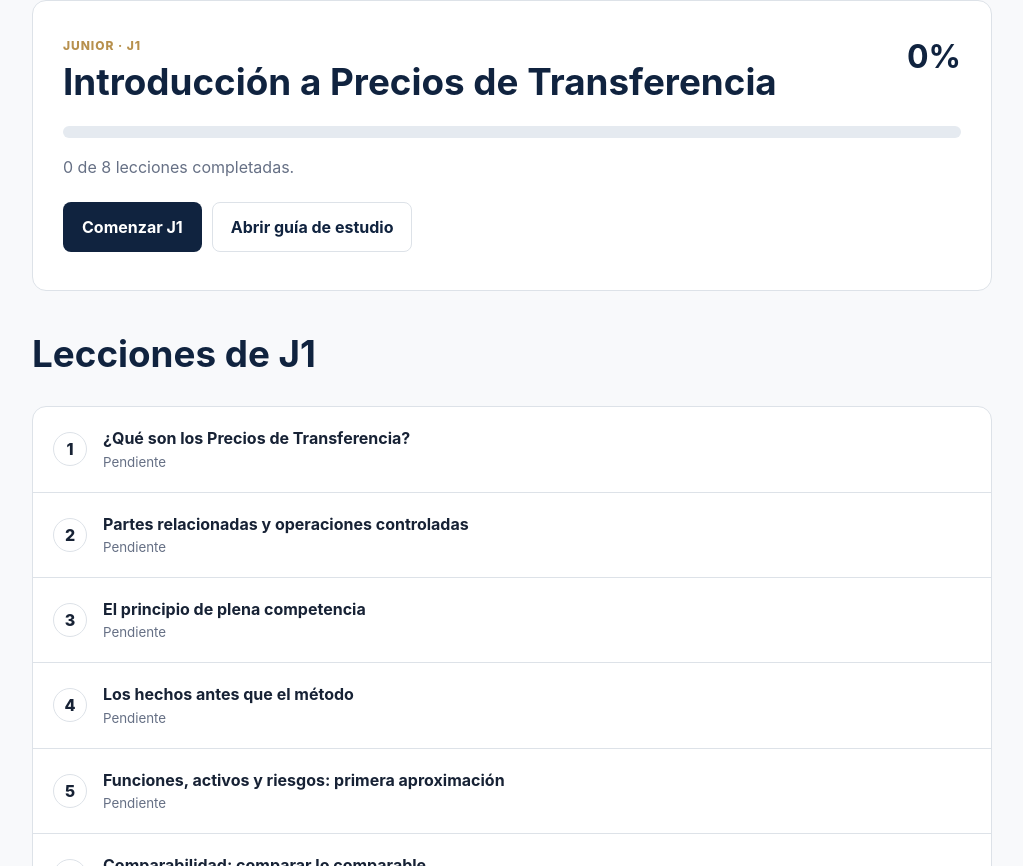
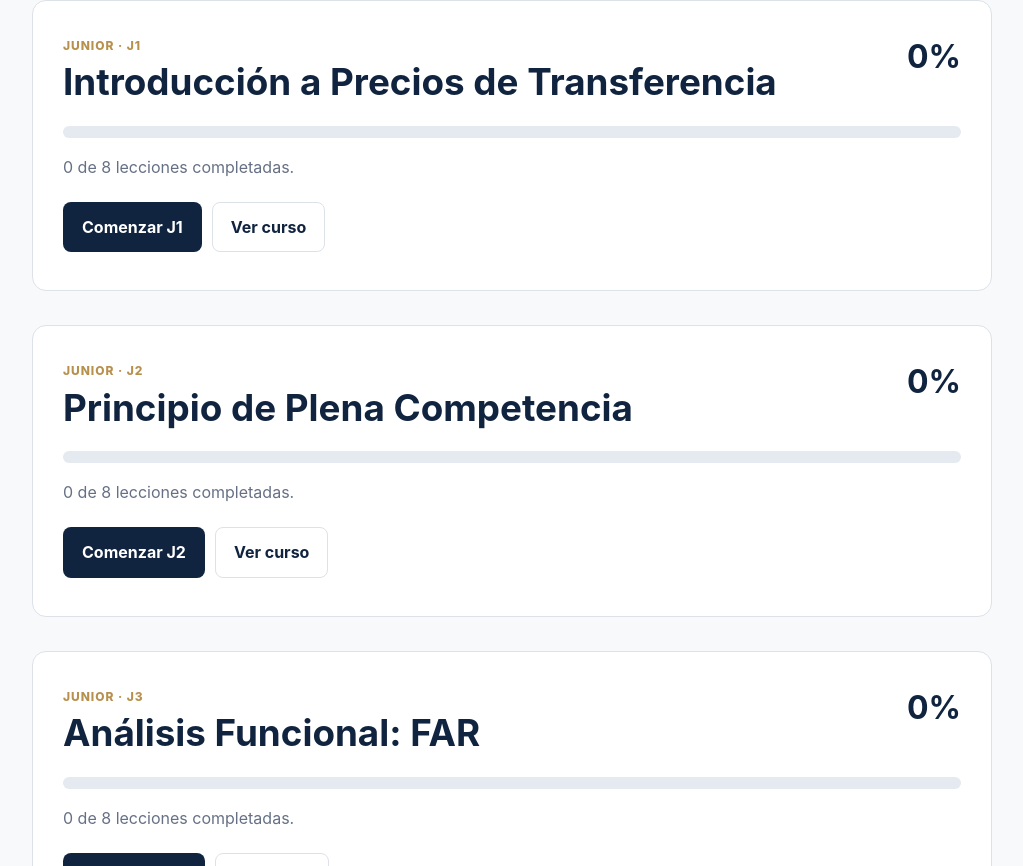
Before and after one commit to manuelcarrero-hash/transfer-pricing-insights-academy, a React (Vite) app: page /path in a window 1280 px wide. Shown: the part 414-1280 px from the top of the page, without its empty margins (128-1151 px from the left). Built offline with nearby package versions, Linux system fonts and the light colour scheme.

Commit message:
Show J1 J2 J3 progress in My Route

```diff
--- a/src/pages/MyPathPage.tsx
+++ b/src/pages/MyPathPage.tsx
@@ -1,13 +1,34 @@
+import { useEffect, useState } from 'react';
 import { Link } from 'react-router-dom';
 import { j1Course, j1Lessons } from '../content/curriculum/v1/j1';
+import { j2Course, j2Lessons } from '../content/curriculum/v1/j2';
+import { j3Course, j3Lessons } from '../content/curriculum/v1/j3';
 import { useProgress } from '../hooks/useProgress';
+import { courseProgressEventName, getCourseProgress } from '../services/courseProgress';
 
 export function MyPathPage() {
-  const progress = useProgress();
-  const completed = progress.completedLessons.length;
-  const percent = Math.round((completed / j1Lessons.length) * 100);
-  const resumeLesson = progress.lastLesson ?? 1;
-  const resumeTitle = j1Lessons[resumeLesson - 1]?.title ?? j1Lessons[0].title;
+  const j1Progress = useProgress();
+  const [j2Progress, setJ2Progress] = useState(() => getCourseProgress('J2', j2Lessons.length));
+  const [j3Progress, setJ3Progress] = useState(() => getCourseProgress('J3', j3Lessons.length));
+
+  useEffect(() => {
+    const sync = () => {
+      setJ2Progress(getCourseProgress('J2', j2Lessons.length));
+      setJ3Progress(getCourseProgress('J3', j3Lessons.length));
+    };
+    window.addEventListener(courseProgressEventName, sync);
+    window.addEventListener('storage', sync);
+    return () => {
+      window.removeEventListener(courseProgressEventName, sync);
+      window.removeEventListener('storage', sync);
+    };
+  }, []);
+
+  const courses = [
+    { code: 'J1', course: j1Course, lessons: j1Lessons, progress: j1Progress, href: '/courses/j1' },
+    { code: 'J2', course: j2Course, lessons: j2Lessons, progress: j2Progress, href: '/courses/j2' },
+    { code: 'J3', course: j3Course, lessons: j3Lessons, progress: j3Progress, href: '/courses/j3' },
+  ];
 
   return (
     <section className="section my-path-page">
@@ -16,43 +37,30 @@ export function MyPathPage() {
         <h1>Tu progreso, claro y sin ruido.</h1>
         <p className="lead small">Puedes estudiar sin cuenta. Mientras uses este dispositivo y navegador, la Academy recuerda dónde te quedaste y qué lecciones has demostrado comprender mediante sus comprobaciones formativas.</p>
 
-        <section className="progress-card" aria-labelledby="j1-progress-title">
+        {courses.map(({ code, course, lessons, progress, href }) => {
+          const completed = progress.completedLessons.length;
+          const percent = Math.round((completed / lessons.length) * 100);
+          const resumeLesson = progress.lastLesson ?? 1;
+          const resumeTitle = lessons[resumeLesson - 1]?.title ?? lessons[0].title;
+          return (
+            <section className="progress-card" aria-labelledby={`${code.toLowerCase()}-progress-title`} key={code}>
               <div className="progress-card-top">
                 <div>
-              <span className="progress-kicker">Junior · J1</span>
-              <h2 id="j1-progress-title">{j1Course.title}</h2>
+                  <span className="progress-kicker">Junior · {code}</span>
+                  <h2 id={`${code.toLowerCase()}-progress-title`}>{course.title}</h2>
                 </div>
                 <strong className="progress-percent">{percent}%</strong>
               </div>
-          <div className="progress-track" role="progressbar" aria-valuemin={0} aria-valuemax={100} aria-valuenow={percent} aria-label={`Progreso de J1: ${percent}%`}>
-            <span style={{ width: `${percent}%` }} />
-          </div>
-          <p className="progress-summary">{completed} de {j1Lessons.length} lecciones completadas.</p>
+              <div className="progress-track" role="progressbar" aria-valuemin={0} aria-valuemax={100} aria-valuenow={percent} aria-label={`Progreso de ${code}: ${percent}%`}><span style={{ width: `${percent}%` }} /></div>
+              <p className="progress-summary">{completed} de {lessons.length} lecciones completadas.</p>
               <div className="progress-actions">
-            <Link className="button primary" to={`/courses/j1/lesson/${resumeLesson}`}>{progress.lastLesson ? 'Continuar donde me quedé' : 'Comenzar J1'}</Link>
-            <Link className="button secondary" to="/courses/j1/study-guide">Abrir guía de estudio</Link>
+                <Link className="button primary" to={`${href}/lesson/${resumeLesson}`}>{progress.lastLesson ? 'Continuar donde me quedé' : `Comenzar ${code}`}</Link>
+                <Link className="button secondary" to={href}>Ver curso</Link>
               </div>
               {progress.lastLesson && <p className="resume-note">Última lección visitada: <strong>{resumeLesson}. {resumeTitle}</strong></p>}
             </section>
-
-        <section className="progress-lessons">
-          <h2>Lecciones de J1</h2>
-          <ol>
-            {j1Lessons.map((lesson) => {
-              const done = progress.completedLessons.includes(lesson.sequence);
-              const current = progress.lastLesson === lesson.sequence;
-              return (
-                <li key={lesson.id} className={done ? 'progress-lesson done' : 'progress-lesson'}>
-                  <span className="progress-status" aria-hidden="true">{done ? '✓' : lesson.sequence}</span>
-                  <div>
-                    <Link to={`/courses/j1/lesson/${lesson.sequence}`}>{lesson.title}</Link>
-                    <small>{done ? 'Completada' : current ? 'Última visitada' : 'Pendiente'}</small>
-                  </div>
-                </li>
           );
         })}
-          </ol>
-        </section>
 
         <aside className="local-progress-note">
           <strong>Sobre este progreso</strong>
```
Lines whose indentation alone changed are shown as unchanged.
